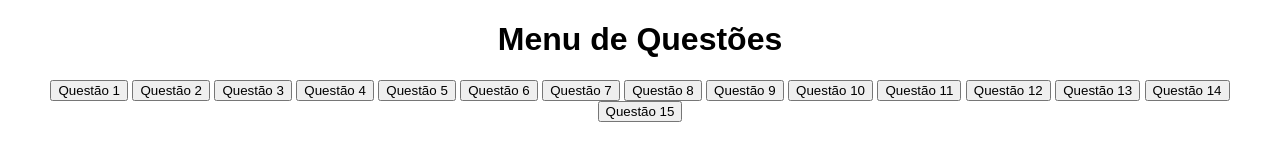
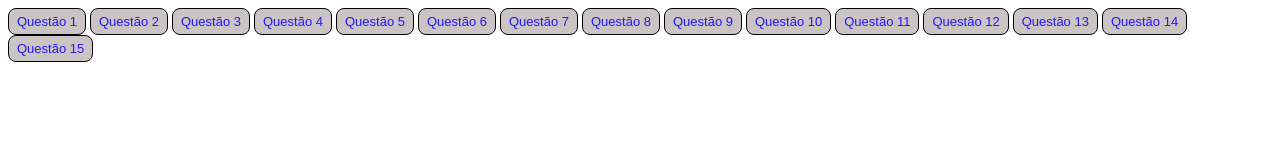
Before and after one commit to jcl-1/Atividade-de-animation, a plain HTML site: page Atividade de animation 2_3 nota/index.html in a window 1280 px wide. Drawn offline with Linux system fonts and the light colour scheme.

Commit message:
Correção

```diff
--- /dev/null
+++ b/Atividade de animation 2_3 nota/Css/custom.css
@@ -0,0 +1,254 @@
+.btq1{
+    background-color: rgb(202, 196, 196);
+    color: rgb(38, 24, 245);
+    padding: 5px 8px;
+    border: 1px solid rgb(3, 3, 3);
+    border-radius: 8px;
+    cursor: pointer;
+    font-size: 13px;
+    transition: all .3s ease;
+}
+
+.btq1:hover{
+    background-color: rgb(38, 24, 245);
+    color: rgb(255, 255, 255);
+
+}
+
+.btq2{
+    background-color: rgb(202, 196, 196);
+    color: rgb(38, 24, 245);
+    padding: 5px 8px;
+    border: 1px solid rgb(3, 3, 3);
+    border-radius: 8px;
+    cursor: pointer;
+    font-size: 13px;
+    transition: all .3s ease;
+}
+
+.btq2:hover{
+    background-color: rgb(38, 24, 245);
+    color: rgb(255, 255, 255);
+
+}
+
+.btq3{
+    background-color: rgb(202, 196, 196);
+    color: rgb(38, 24, 245);
+    padding: 5px 8px;
+    border: 1px solid rgb(3, 3, 3);
+    border-radius: 8px;
+    cursor: pointer;
+    font-size: 13px;
+    transition: all .3s ease;
+}
+
+.btq3:hover{
+    background-color: rgb(38, 24, 245);
+    color: rgb(255, 255, 255);
+
+}
+
+.btq4{
+    background-color: rgb(202, 196, 196);
+    color: rgb(38, 24, 245);
+    padding: 5px 8px;
+    border: 1px solid rgb(3, 3, 3);
+    border-radius: 8px;
+    cursor: pointer;
+    font-size: 13px;
+    transition: all .3s ease;
+}
+
+.btq4:hover{
+    background-color: rgb(38, 24, 245);
+    color: rgb(255, 255, 255);
+
+}
+
+.btq5{
+    background-color: rgb(202, 196, 196);
+    color: rgb(38, 24, 245);
+    padding: 5px 8px;
+    border: 1px solid rgb(3, 3, 3);
+    border-radius: 8px;
+    cursor: pointer;
+    font-size: 13px;
+    transition: all .3s ease;
+}
+
+.btq5:hover{
+    background-color: rgb(38, 24, 245);
+    color: rgb(255, 255, 255);
+
+}
+
+.btq6{
+    background-color: rgb(202, 196, 196);
+    color: rgb(38, 24, 245);
+    padding: 5px 8px;
+    border: 1px solid rgb(3, 3, 3);
+    border-radius: 8px;
+    cursor: pointer;
+    font-size: 13px;
+    transition: all .3s ease;
+}
+
+.btq6:hover{
+    background-color: rgb(38, 24, 245);
+    color: rgb(255, 255, 255);
+
+}
+
+.btq7{
+    background-color: rgb(202, 196, 196);
+    color: rgb(38, 24, 245);
+    padding: 5px 8px;
+    border: 1px solid rgb(3, 3, 3);
+    border-radius: 8px;
+    cursor: pointer;
+    font-size: 13px;
+    transition: all .3s ease;
+}
+
+.btq7:hover{
+    background-color: rgb(38, 24, 245);
+    color: rgb(255, 255, 255);
+
+}
+
+.btq8{
+    background-color: rgb(202, 196, 196);
+    color: rgb(38, 24, 245);
+    padding: 5px 8px;
+    border: 1px solid rgb(3, 3, 3);
+    border-radius: 8px;
+    cursor: pointer;
+    font-size: 13px;
+    transition: all .3s ease;
+}
+
+.btq8:hover{
+    background-color: rgb(38, 24, 245);
+    color: rgb(255, 255, 255);
+
+}
+
+.btq9{
+    background-color: rgb(202, 196, 196);
+    color: rgb(38, 24, 245);
+    padding: 5px 8px;
+    border: 1px solid rgb(3, 3, 3);
+    border-radius: 8px;
+    cursor: pointer;
+    font-size: 13px;
+    transition: all .3s ease;
+}
+
+.btq9:hover{
+    background-color: rgb(38, 24, 245);
+    color: rgb(255, 255, 255);
+
+}
+
+.btq10{
+    background-color: rgb(202, 196, 196);
+    color: rgb(38, 24, 245);
+    padding: 5px 8px;
+    border: 1px solid rgb(3, 3, 3);
+    border-radius: 8px;
+    cursor: pointer;
+    font-size: 13px;
+    transition: all .3s ease;
+}
+
+.btq10:hover{
+    background-color: rgb(38, 24, 245);
+    color: rgb(255, 255, 255);
+
+}
+
+.btq11{
+    background-color: rgb(202, 196, 196);
+    color: rgb(38, 24, 245);
+    padding: 5px 8px;
+    border: 1px solid rgb(3, 3, 3);
+    border-radius: 8px;
+    cursor: pointer;
+    font-size: 13px;
+    transition: all .3s ease;
+}
+
+.btq11:hover{
+    background-color: rgb(38, 24, 245);
+    color: rgb(255, 255, 255);
+
+}
+
+.btq12{
+    background-color: rgb(202, 196, 196);
+    color: rgb(38, 24, 245);
+    padding: 5px 8px;
+    border: 1px solid rgb(3, 3, 3);
+    border-radius: 8px;
+    cursor: pointer;
+    font-size: 13px;
+    transition: all .3s ease;
+}
+
+.btq12:hover{
+    background-color: rgb(38, 24, 245);
+    color: rgb(255, 255, 255);
+
+}
+
+.btq13{
+    background-color: rgb(202, 196, 196);
+    color: rgb(38, 24, 245);
+    padding: 5px 8px;
+    border: 1px solid rgb(3, 3, 3);
+    border-radius: 8px;
+    cursor: pointer;
+    font-size: 13px;
+    transition: all .3s ease;
+}
+
+.btq13:hover{
+    background-color: rgb(38, 24, 245);
+    color: rgb(255, 255, 255);
+
+}
+
+.btq14{
+    background-color: rgb(202, 196, 196);
+    color: rgb(38, 24, 245);
+    padding: 5px 8px;
+    border: 1px solid rgb(3, 3, 3);
+    border-radius: 8px;
+    cursor: pointer;
+    font-size: 13px;
+    transition: all .3s ease;
+}
+
+.btq14:hover{
+    background-color: rgb(38, 24, 245);
+    color: rgb(255, 255, 255);
+
+}
+
+.btq15{
+    background-color: rgb(202, 196, 196);
+    color: rgb(38, 24, 245);
+    padding: 5px 8px;
+    border: 1px solid rgb(3, 3, 3);
+    border-radius: 8px;
+    cursor: pointer;
+    font-size: 13px;
+    transition: all .3s ease;
+}
+
+.btq15:hover{
+    background-color: rgb(38, 24, 245);
+    color: rgb(255, 255, 255);
+
+}
--- a/Atividade de animation 2_3 nota/index.html
+++ b/Atividade de animation 2_3 nota/index.html
@@ -1,144 +1,27 @@
 <!DOCTYPE html>
-<html lang="pt-br">
+<html lang="en">
 <head>
     <meta charset="UTF-8">
     <meta name="viewport" content="width=device-width, initial-scale=1.0">
-    <title>Menu das Questões</title>
-    <style>
-        body {
-            font-family: Arial, sans-serif;
-            text-align: center;
-        }
-        .question-container {
-            display: none;
-        }
-    </style>
+    <link rel="stylesheet" href="Css/custom.css">
+    <title>Menu de questões</title>
 </head>
 <body>
-
-<div id="menu">
-    <h1>Menu de Questões</h1>
-    <button onclick="showQuestion(1)">Questão 1</button>
-    <button onclick="showQuestion(2)">Questão 2</button>
-    <button onclick="showQuestion(3)">Questão 3</button>
-    <button onclick="showQuestion(4)">Questão 4</button>
-    <button onclick="showQuestion(5)">Questão 5</button>
-    <button onclick="showQuestion(6)">Questão 6</button>
-    <button onclick="showQuestion(7)">Questão 7</button>
-    <button onclick="showQuestion(8)">Questão 8</button>
-    <button onclick="showQuestion(9)">Questão 9</button>
-    <button onclick="showQuestion(10)">Questão 10</button>
-    <button onclick="showQuestion(11)">Questão 11</button>
-    <button onclick="showQuestion(12)">Questão 12</button>
-    <button onclick="showQuestion(13)">Questão 13</button>
-    <button onclick="showQuestion(14)">Questão 14</button>
-    <button onclick="showQuestion(15)">Questão 15</button>
-</div>
-
-<div id="question1" class="question-container">
-    <h2>Questão 1</h2>
-    <p>Aqui está a resposta da Questão 1.</p>
-    <button onclick="backToMenu()">Voltar ao Menu</button>
-</div>
-
-<div id="question2" class="question-container">
-    <h2>Questão 2</h2>
-    <p>Aqui está a resposta da Questão 2.</p>
-    <button onclick="backToMenu()">Voltar ao Menu</button>
-</div>
-
-<div id="question3" class="question-container">
-    <h2>Questão 3</h2>
-    <p>Aqui está a resposta da Questão 3.</p>
-    <button onclick="backToMenu()">Voltar ao Menu</button>
-</div>
-
-<div id="question4" class="question-container">
-    <h2>Questão 4</h2>
-    <p>Aqui está a resposta da Questão 4.</p>
-    <button onclick="backToMenu()">Voltar ao Menu</button>
-</div>
-
-<div id="question5" class="question-container">
-    <h2>Questão 5</h2>
-    <p>Aqui está a resposta da Questão 5.</p>
-    <button onclick="backToMenu()">Voltar ao Menu</button>
-</div>
-
-<div id="question6" class="question-container">
-    <h2>Questão 6</h2>
-    <p>Aqui está a resposta da Questão 6.</p>
-    <button onclick="backToMenu()">Voltar ao Menu</button>
-</div>
-
-<div id="question7" class="question-container">
-    <h2>Questão 7</h2>
-    <p>Aqui está a resposta da Questão 7.</p>
-    <button onclick="backToMenu()">Voltar ao Menu</button>
-</div>
-
-<div id="question8" class="question-container">
-    <h2>Questão 8</h2>
-    <p>Aqui está a resposta da Questão 8.</p>
-    <button onclick="backToMenu()">Voltar ao Menu</button>
-</div>
-
-<div id="question9" class="question-container">
-    <h2>Questão 9</h2>
-    <p>Aqui está a resposta da Questão 9.</p>
-    <button onclick="backToMenu()">Voltar ao Menu</button>
-</div>
-
-<div id="question10" class="question-container">
-    <h2>Questão 10</h2>
-    <p>Aqui está a resposta da Questão 10.</p>
-    <button onclick="backToMenu()">Voltar ao Menu</button>
-</div>
-
-<div id="question11" class="question-container">
-    <h2>Questão 11</h2>
-    <p>Aqui está a resposta da Questão 11.</p>
-    <button onclick="backToMenu()">Voltar ao Menu</button>
-</div>
-
-<div id="question12" class="question-container">
-    <h2>Questão 12</h2>
-    <p>Aqui está a resposta da Questão 12.</p>
-    <button onclick="backToMenu()">Voltar ao Menu</button>
-</div>
-
-<div id="question13" class="question-container">
-    <h2>Questão 13</h2>
-    <p>Aqui está a resposta da Questão 13.</p>
-    <button onclick="backToMenu()">Voltar ao Menu</button>
-</div>
-
-<div id="question14" class="question-container">
-    <h2>Questão 14</h2>
-    <p>Aqui está a resposta da Questão 14.</p>
-    <button onclick="backToMenu()">Voltar ao Menu</button>
-</div>
-
-<div id="question15" class="question-container">
-    <h2>Questão 15</h2>
-    <p>Aqui está a resposta da Questão 15.</p>
-    <button onclick="backToMenu()">Voltar ao Menu</button>
-</div>
-
-
-<script>
-    function showQuestion(questionNumber) {
-        document.getElementById('menu').style.display = 'none';
-        document.getElementById('question' + questionNumber).style.display = 'block';
-    }
-
-    function backToMenu() {
-        document.querySelectorAll('.question-container').forEach(function(el) {
-            el.style.display = 'none';
-        });
-        document.getElementById('menu').style.display = 'block';
-    }
-</script>
-
+                        <!--Botões-->
+    <button type="button" class="btq1">Questão 1</button>
+    <button type="button" class="btq2">Questão 2</button>
+    <button type="button" class="btq3">Questão 3</button>
+    <button type="button" class="btq4">Questão 4</button>
+    <button type="button" class="btq5">Questão 5</button>
+    <button type="button" class="btq6">Questão 6</button>
+    <button type="button" class="btq7">Questão 7</button>
+    <button type="button" class="btq8">Questão 8</button>
+    <button type="button" class="btq9">Questão 9</button>
+    <button type="button" class="btq10">Questão 10</button>
+    <button type="button" class="btq11">Questão 11</button>
+    <button type="button" class="btq12">Questão 12</button>
+    <button type="button" class="btq13">Questão 13</button>
+    <button type="button" class="btq14">Questão 14</button>
+    <button type="button" class="btq15">Questão 15</button>
 </body>
 </html>
```
Also changed, not shown: index.html (deleted, +0 -144 lines).
